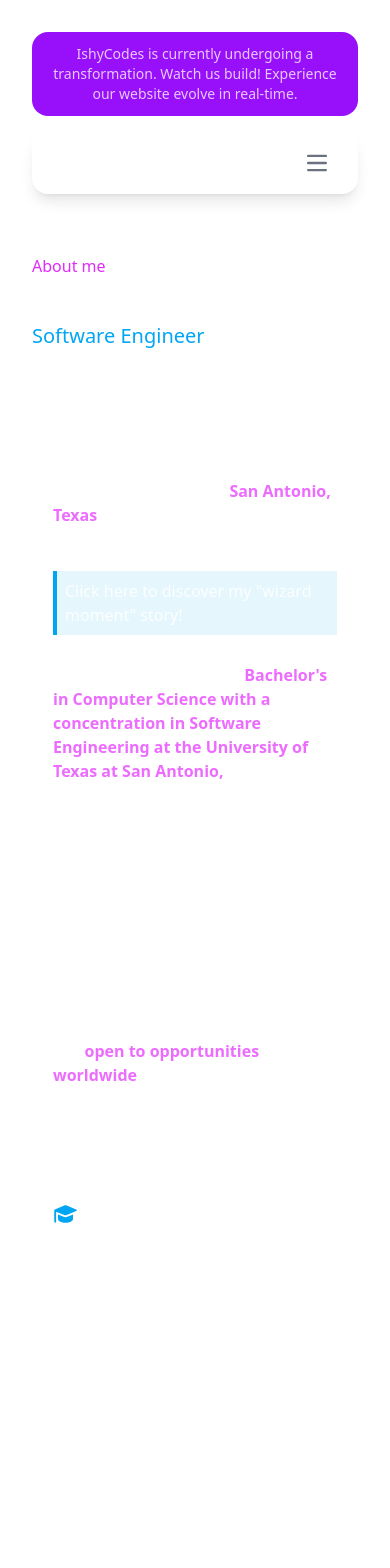
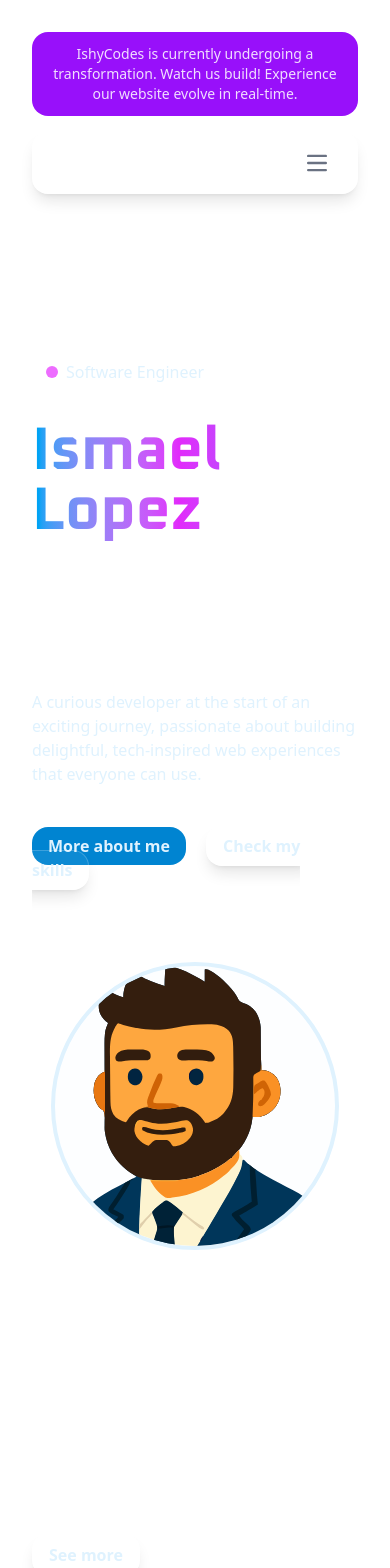
Before and after one commit to ilopezl05/portfolio, a React (Vite) app: page / in a window 390 px wide. Shown: the top 1568 px of the page. Built offline with nearby package versions, Linux system fonts and the light colour scheme.

Commit message:
feat: implemented routing, site is navigable.

```diff
--- a/package.json
+++ b/package.json
@@ -19,6 +19,7 @@
     "devicon": "^2.17.0",
     "react": "^19.1.1",
     "react-dom": "^19.1.1",
+    "react-router-dom": "^7.9.3",
     "tailwindcss": "^4.1.13"
   },
   "devDependencies": {
--- a/src/App.jsx
+++ b/src/App.jsx
@@ -1,14 +1,17 @@
 import "./App.css";
 import "devicon/devicon.min.css";
 import Navbar from "./components/Navbar";
-import Hero from "./pages/Home";
+import Home from "./pages/Home";
 import About from "./pages/About";
 import Contact from "./pages/Contact";
 import Skills from "./pages/Skills";
+import Projects from "./pages/Projects";
 import Footer from "./components/Footer";
+import { BrowserRouter, Route, Routes } from "react-router-dom";
 
 function App() {
   return (
+    <BrowserRouter>
       <div className="min-h-screen flex flex-col">
         <div className="bg-purple-600 text-sm md:text-lg mb-4 p-3 rounded-2xl">
           <p className="animate-pulse">
@@ -17,13 +20,18 @@ function App() {
           </p>
         </div>
         <Navbar />
-      {/* <Hero /> */}
-      <About />
-      {/* <Skills /> */}
-      {/* <Contact /> */}
+
+        <Routes>
+          <Route path="/" element={<Home />} />
+          <Route path="/about" element={<About />} />
+          <Route path="/skills" element={<Skills />} />
+          <Route path="/projects" element={<Projects />} />
+          <Route path="/contact" element={<Contact />} />
+        </Routes>
 
         <Footer />
       </div>
+    </BrowserRouter>
   );
 }
 
--- a/src/components/Navbar.jsx
+++ b/src/components/Navbar.jsx
@@ -1,5 +1,6 @@
 import { useState } from "react";
 import logo from "../assets/images/logo_ishy_braces.svg";
+import { Link } from "react-router-dom";
 
 function Navbar() {
   const [isMenuOpen, setIsMenuOpen] = useState(false);
@@ -8,9 +9,9 @@ function Navbar() {
     <>
       <div className="bg-sky-50/50"></div>
       <nav className="flex flex-wrap items-center justify-between text-gray-400 font-semibold rounded-2xl py-2.5 px-5 backdrop-blur-md bg-white/5 border border-white/20 shadow-lg">
-        <a href="">
+        <Link to="/">
           <img src={logo} alt="Ishy" className="w-auto h-6" />
-        </a>
+        </Link>
 
         {/* Hamburger Button */}
         <button
@@ -45,38 +46,43 @@ function Navbar() {
           } w-full md:block md:w-auto`}
           id="navbar-default"
         >
-          <ul className="flex flex-col md:flex-row">
-            <li>
-              <a href="" className="block hover:text-sky-100 px-5 py-2 md:py-0">
-                About
-              </a>
-            </li>
-            <li>
-              <a href="" className="block hover:text-sky-100 px-5 py-2 md:py-0">
-                Skills
-              </a>
-            </li>
-            <li>
-              <a href="" className="block hover:text-sky-100 px-5 py-2 md:py-0">
-                Projects
-              </a>
-            </li>
-          </ul>
-          <a
-            href=""
+          <div className="flex flex-col md:flex-row">
+            <Link
+              to="/about"
+              className="block hover:text-sky-100 px-5 py-2 md:py-0"
+            >
+              About
+            </Link>
+
+            <Link
+              to="/skills"
+              className="block hover:text-sky-100 px-5 py-2 md:py-0"
+            >
+              Skills
+            </Link>
+
+            <Link
+              to="/projects"
+              className="block hover:text-sky-100 px-5 py-2 md:py-0"
+            >
+              Projects
+            </Link>
+          </div>
+          <Link
+            to="/contact"
             className="block md:hidden h-full w-auto py-2 px-4 rounded-2xl bg-sky-600 text-sky-100 hover:bg-sky-500 mt-2"
           >
             Contact
-          </a>
+          </Link>
         </div>
 
         {/* Contact Button for Desktop */}
-        <a
-          href=""
+        <Link
+          to="/contact"
           className="hidden md:block h-full w-auto py-2 px-4 rounded-2xl bg-sky-600 text-sky-100 hover:bg-sky-500"
         >
           Contact
-        </a>
+        </Link>
       </nav>
     </>
   );
--- a/src/components/PrimaryCTAButton.jsx
+++ b/src/components/PrimaryCTAButton.jsx
@@ -1,11 +1,13 @@
+import { Link } from "react-router-dom";
+
 function PrimaryCTAButton(props) {
   return (
-    <a
-      href={props.resourceLink}
+    <Link
+      to={props.resourceLink}
       className="font-semibold h-full w-auto py-2 px-4 rounded-2xl bg-sky-600 text-sky-100 hover:bg-sky-500 mr-5"
     >
       {props.text}
-    </a>
+    </Link>
   );
 }
 
--- a/src/components/SecondaryCTAButton.jsx
+++ b/src/components/SecondaryCTAButton.jsx
@@ -1,11 +1,13 @@
+import { Link } from "react-router-dom";
+
 function SecondaryCTAButton(props) {
   return (
-    <a
-      href={props.resourceLink}
+    <Link
+      to={props.resourceLink}
       className="font-semibold h-full w-auto py-2 px-4 rounded-2xl backdrop-blur-md bg-white/5 border border-white/20 shadow-lg text-sky-100 hover:bg-fuchsia-500"
     >
       {props.text}
-    </a>
+    </Link>
   );
 }
 
--- a/src/pages/About.jsx
+++ b/src/pages/About.jsx
@@ -283,9 +283,13 @@ function About() {
       </section>
       <section className="mt-10">
         <div className="flex flex-col md:flex-row justify-center items-center ">
-          <PrimaryCTAButton resourceLink={""} text={"Get in touch with me"} />
+          <PrimaryCTAButton
+            resourceLink={"/contact"}
+            text={"Get in touch with me"}
+          />
+
           <SecondaryCTAButton
-            resourceLink={""}
+            resourceLink={"/projects"}
             text={"Check out my projects"}
           />
         </div>
--- a/src/pages/Home.jsx
+++ b/src/pages/Home.jsx
@@ -25,8 +25,13 @@ function Hero() {
             everyone can use.
           </p>
           {/* CTA Buttons -----------> */}
-          <PrimaryCTAButton resourceLink={""} text={"More about me"} />
-          <SecondaryCTAButton resourceLink={""} text={"Download CV"} />
+
+          <PrimaryCTAButton resourceLink={"/about"} text={"More about me"} />
+
+          <SecondaryCTAButton
+            resourceLink={"/skills"}
+            text={"Check my skills"}
+          />
         </article>
         <article className="w-full md:w-[45%] lg:w-[25%] mx-auto relative text-sky-500 mt-20">
           <div className="w-72 h-72 md:w-86 md:h-86 lg:w-94 lg:h-94 mx-auto rounded-full border border-sky-100 border-4 bg-sky-50/10 overflow-hidden">
@@ -46,7 +51,7 @@ function Hero() {
           <p className="text-left">
             Allow me to introduce you to some of my recent projects.
           </p>
-          <SecondaryCTAButton resourceLink={""} text={"See more"} />
+          <SecondaryCTAButton resourceLink={"/projects"} text={"See more"} />
         </div>
         <div className="flex flex-wrap gap-6 items-center justify-center my-4">
           <ProjectCard />
@@ -63,8 +68,12 @@ function Hero() {
           something great.
         </p>
         <div className="flex flex-wrap items-center justify-center">
-          <PrimaryCTAButton resourceLink={""} text={"Get in touch"} />
-          <SecondaryCTAButton resourceLink={""} text={"Check my skills"} />
+          <PrimaryCTAButton resourceLink={"/contact"} text={"Get in touch"} />
+
+          <SecondaryCTAButton
+            resourceLink={"/skills"}
+            text={"Check my skills"}
+          />
         </div>
       </section>
     </main>
--- a/src/pages/Projects.jsx
+++ b/src/pages/Projects.jsx
@@ -0,0 +1,5 @@
+function Projects() {
+  return <h1>In the works</h1>;
+}
+
+export default Projects;
--- a/src/pages/Skills.jsx
+++ b/src/pages/Skills.jsx
@@ -22,7 +22,10 @@ function Skills() {
           <h2 className="text-xl font-bold p-4">{category.category}</h2>
           <div className="flex flex-wrap justify-center p-4">
             {category.items.map((tech) => (
-              <div key={tech.name} className="flex flex-col m-2">
+              <div
+                key={tech.name}
+                className="flex flex-col m-2 hover:text-sky-500"
+              >
                 <DevIcon
                   iconName={tech.iconName}
                   color={tech.color}
```
Also changed, not shown: 1 other file (tests, documents, lock files or other folders). Lines whose indentation alone changed are shown as unchanged.
